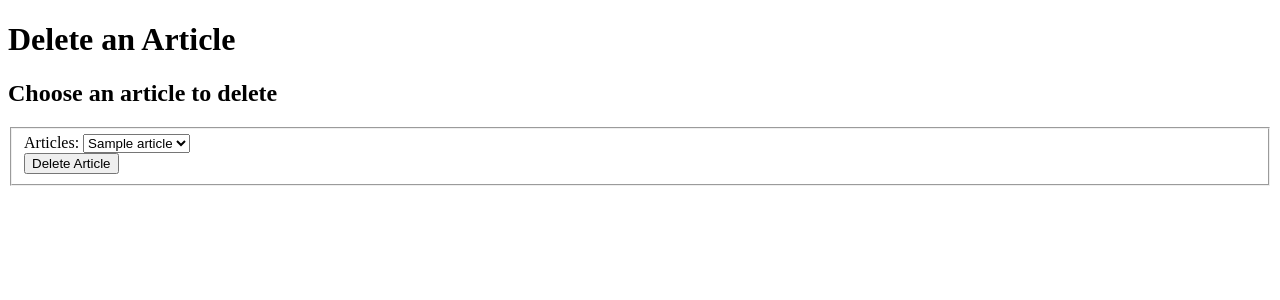
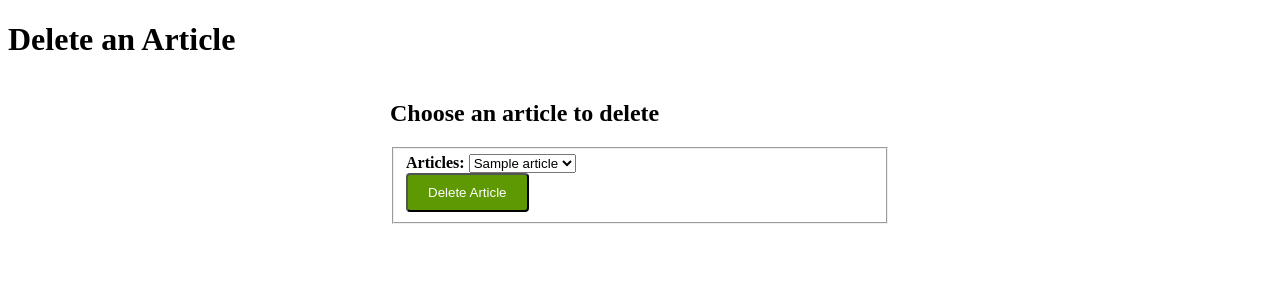
Before and after one commit to divinehoney/Hand-in-2-Flask, a Flask app: page /deletearticle in a window 1280 px wide. Shown: the part 58-358 px from the top of the page. Run offline with Flask 3, Linux system fonts and the light colour scheme; tables that the repository leaves empty hold one stand-in row (values such as "Sample post").

Commit message:
style html forms

```diff
--- a/app/static/css/main.css
+++ b/app/static/css/main.css
@@ -77,3 +77,29 @@ img {
 a {
   text-decoration: none;
 }
+
+form {
+  max-width: 500px;
+  margin: 0 auto;
+  display: flex;
+  flex-direction: column;
+}
+
+label {
+  font-weight: bold;
+  margin-bottom: 10px;
+}
+
+input[type="text"] {
+  padding: 10px;
+  margin-bottom: 20px;
+  border: 1px solid #ccc;
+  border-radius: 4px;
+}
+
+input[type="submit"] {
+  background-color: rgb(94, 152, 2);
+  color: white;
+  padding: 10px 20px;
+  border-radius: 4px;
+}
```
